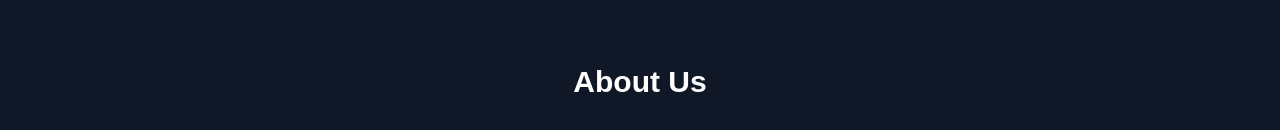
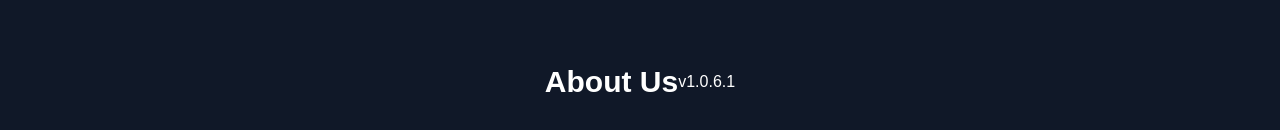
Before and after one commit to Arcky97/Arcky-Tech-Website, a Next.js app: page /about in a window 1280 px wide. Shown: the part 318-448 px from the top of the page. Built offline with nearby package versions, Linux system fonts and the light colour scheme.

Commit message:
website release v1.0.6.1

```diff
--- a/app/about/page.tsx
+++ b/app/about/page.tsx
@@ -2,6 +2,7 @@ export default function About() {
   return (
     <main className="flex min-h-screen items-center justify-center bg-gray-900 text-white">
       <h1 className="text-3xl font-bold">About Us</h1>
+      <p>v1.0.6.1</p>
     </main>
   );
 }
--- a/app/layout.tsx
+++ b/app/layout.tsx
@@ -15,9 +15,10 @@ export default function RootLayout({ children }: { children: React.ReactNode })
         {/* Cookiebot script */}
         <script
           id="Cookiebot"
-          src="https://consent.cookiebot.com/uc.js" data-cbid="0d8c264c-1acf-481c-b1c3-66923a26955f" data-blockingmode="auto"
+          src="https://consent.cookiebot.com/uc.js"
+          data-cbid="0d8c264c-1acf-481c-b1c3-66923a26955f"
+          data-blockingmode="auto"
           type="text/javascript"
-          async
         ></script>
       </head>
       <body className="flex flex-col min-h-screen ">
--- a/components/AdBanner.tsx
+++ b/components/AdBanner.tsx
@@ -1,5 +1,4 @@
 "use client"
-
 import Script from "next/script";
 
 export default function AdBanner() {
@@ -13,7 +12,6 @@ export default function AdBanner() {
         src="https://pagead2.googlesyndication.com/pagead/js/adsbygoogle.js?client=ca-pub-6167645965076639"
         async
         crossOrigin="anonymous"
-        strategy="afterInteractive"
       />
 
       {/* Ad slot container */}
```
